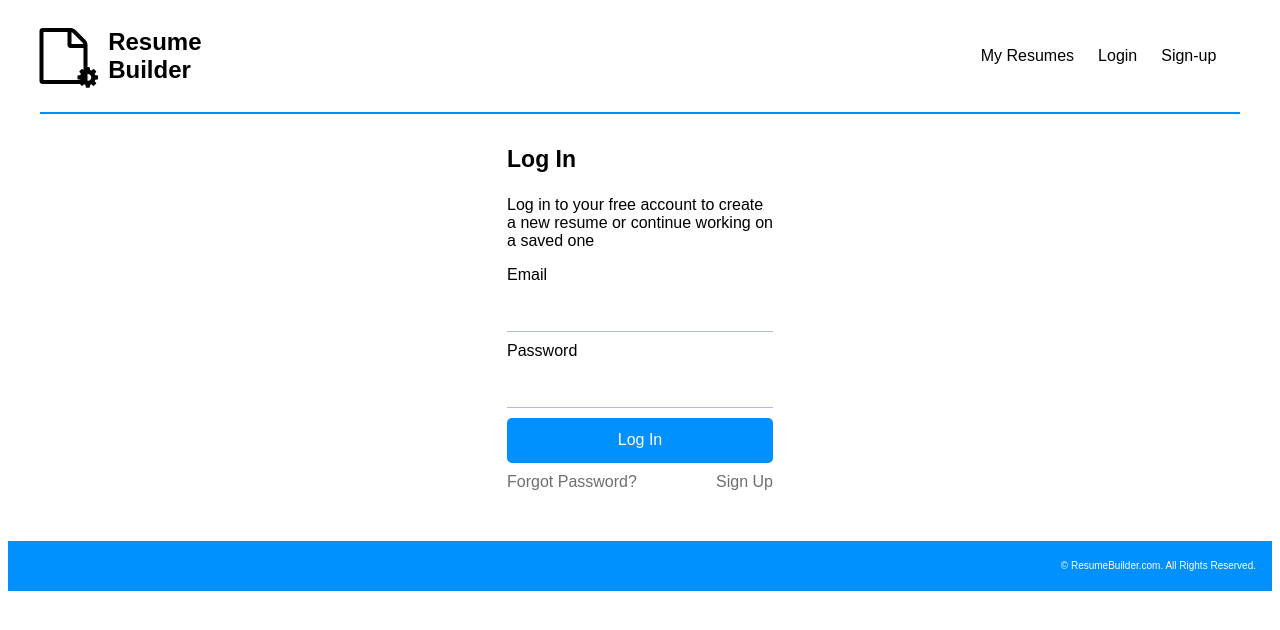
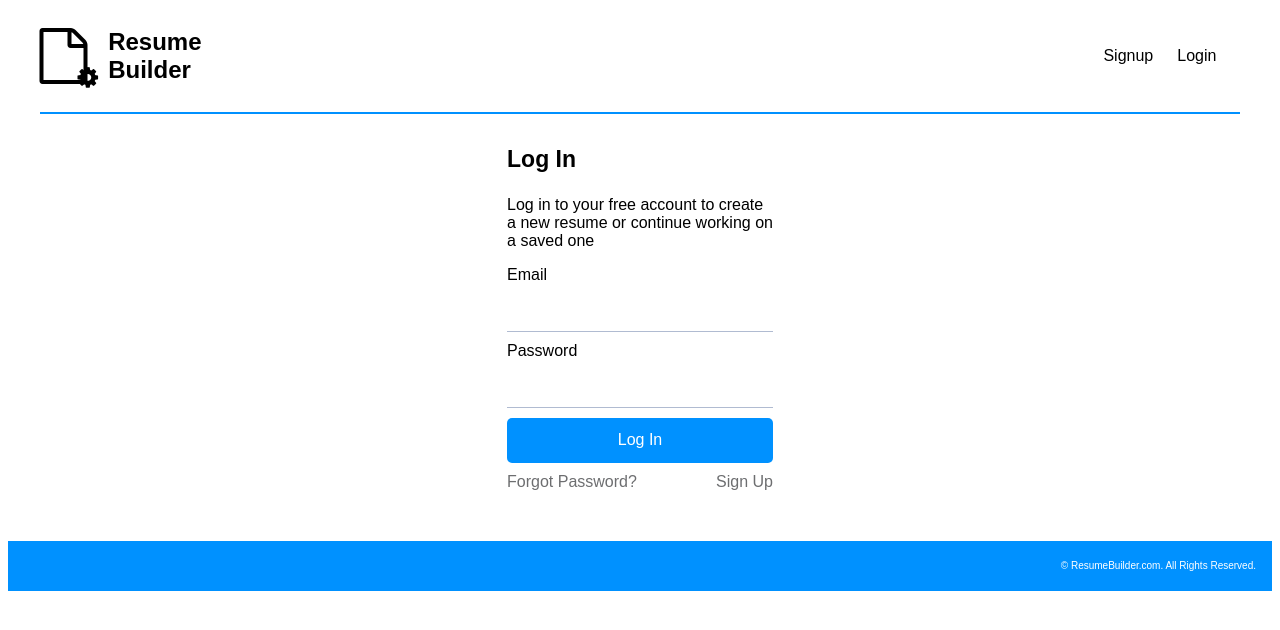
Before and after one commit to ealpha072/resume-Builder, a React (Create React App) app in the folder frontend/: page / in a window 1280 px wide. Shown: the top 630 px of the page. Built offline with nearby package versions, Linux system fonts and the light colour scheme; a web font is replaced by a local one.

Commit message:
fix(header_actions): Make header actions dynamics based on page

```diff
--- a/frontend/src/components/header.jsx
+++ b/frontend/src/components/header.jsx
@@ -1,8 +1,46 @@
-import React from 'react'
-import { Link } from 'react-router-dom'
+import React, { useEffect, useState } from 'react'
+import { Link, useLocation } from 'react-router-dom'
 import styles from "../styles/Header.module.css"
 
 const Header = () => {
+    const location  = useLocation()
+    const [actions, setActions] = useState([
+        {
+            name: "Login",
+            href: "/"
+        },
+        {
+            name: "Signup",
+            href: "/signup"
+        }
+    ])
+
+    useEffect(()=>{
+        if(location.pathname === "/home"){
+            setActions([
+                {
+                    name: "My Resumes",
+                    href: "/home/create"
+                },
+                {
+                    name: "Logout",
+                    href: "/"
+                }
+            ])
+        }else{
+            setActions([
+                {
+                    name: "Signup",
+                    href: "/signup"
+                },
+                {
+                    name: "Login",
+                    href: "/"
+                }
+            ])
+        }
+    }, [location])
+
     return (
         <div>
             <nav className={styles.nav}>
@@ -17,15 +55,13 @@ const Header = () => {
                 </div>
 
                 <div  className={styles.actions}>
-                <div>
-                    <Link to='create'>My Resumes</Link>
+                    {actions.map((action, index) => {
+                        return(
+                            <div key={index}>
+                                <Link to={action.href}>{action.name}</Link>
                             </div>
-                <div>
-                    <Link to='/'>Login</Link>
-                </div>
-                <div>
-                    <Link to='Signup'>Sign-up</Link>
-                </div>
+                        )
+                    })}
                 </div>
             </nav>
             <hr />
```
Lines whose indentation alone changed are shown as unchanged.
